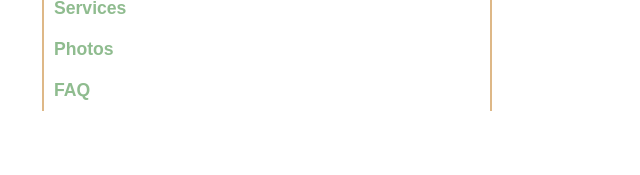
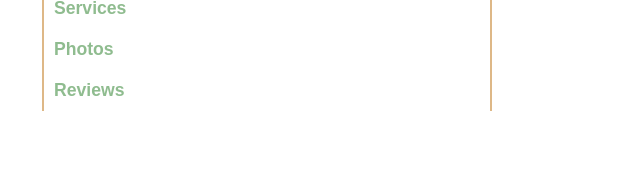
Before and after one commit to jasminehb/jasminehb.github.io, a plain HTML site: page services.html in a window 1280 px wide. Shown: the part 625-800 px from the top of the page, 143-783 px from the left. Drawn offline with Linux system fonts and the light colour scheme.

Commit message:
Add files via upload

```diff
--- a/services.html
+++ b/services.html
@@ -35,7 +35,7 @@
 	  <li><a href = "index.html">Home</a></li>
 	  <li><a href = "services.html">Services</a></li>
 	  <li><a href = "photos.html">Photos</a></li>
-	  <li><a href = "FAQ.html">FAQ</a></li>
+	  <li><a href = "reviews.html">Reviews</a></li>
 	</ul>
 </nav>
 
```
